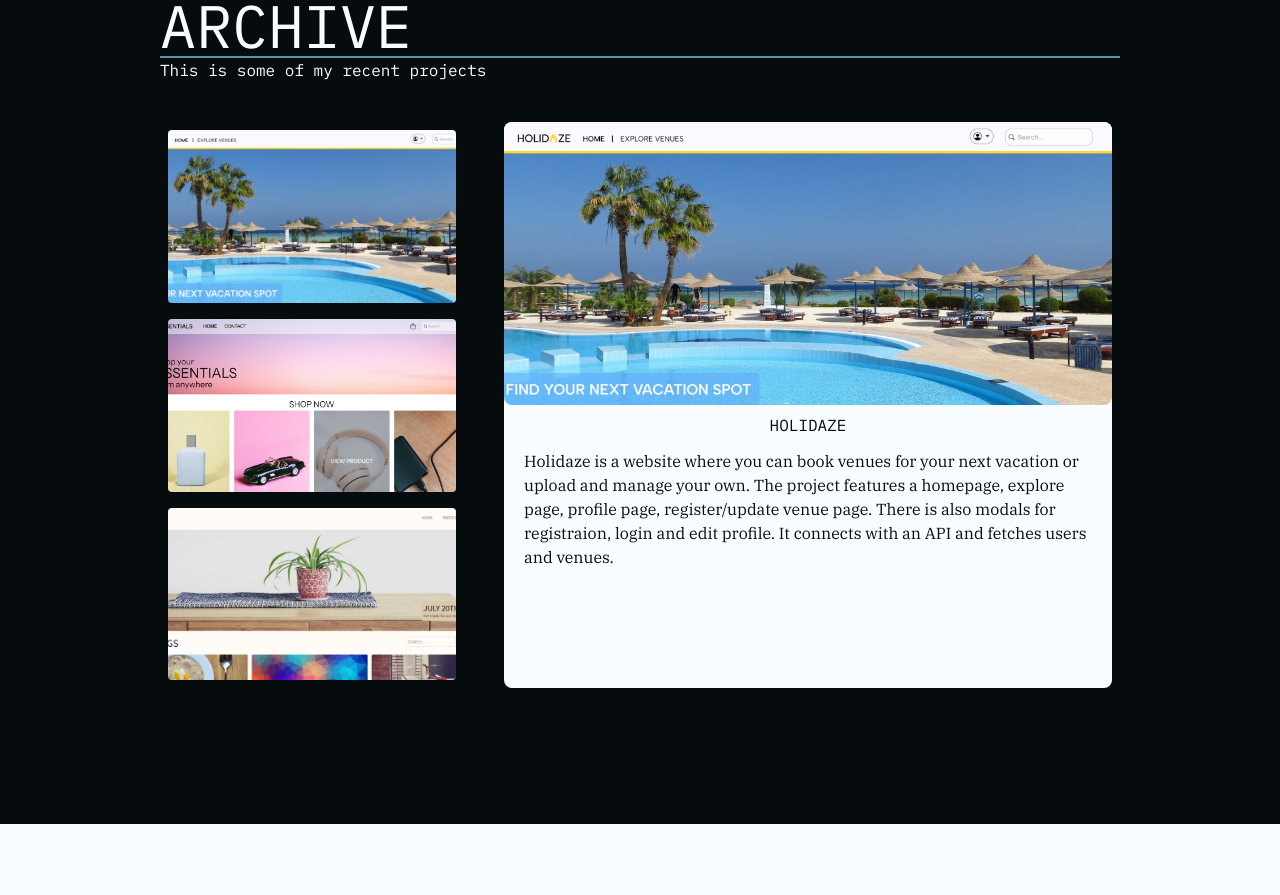
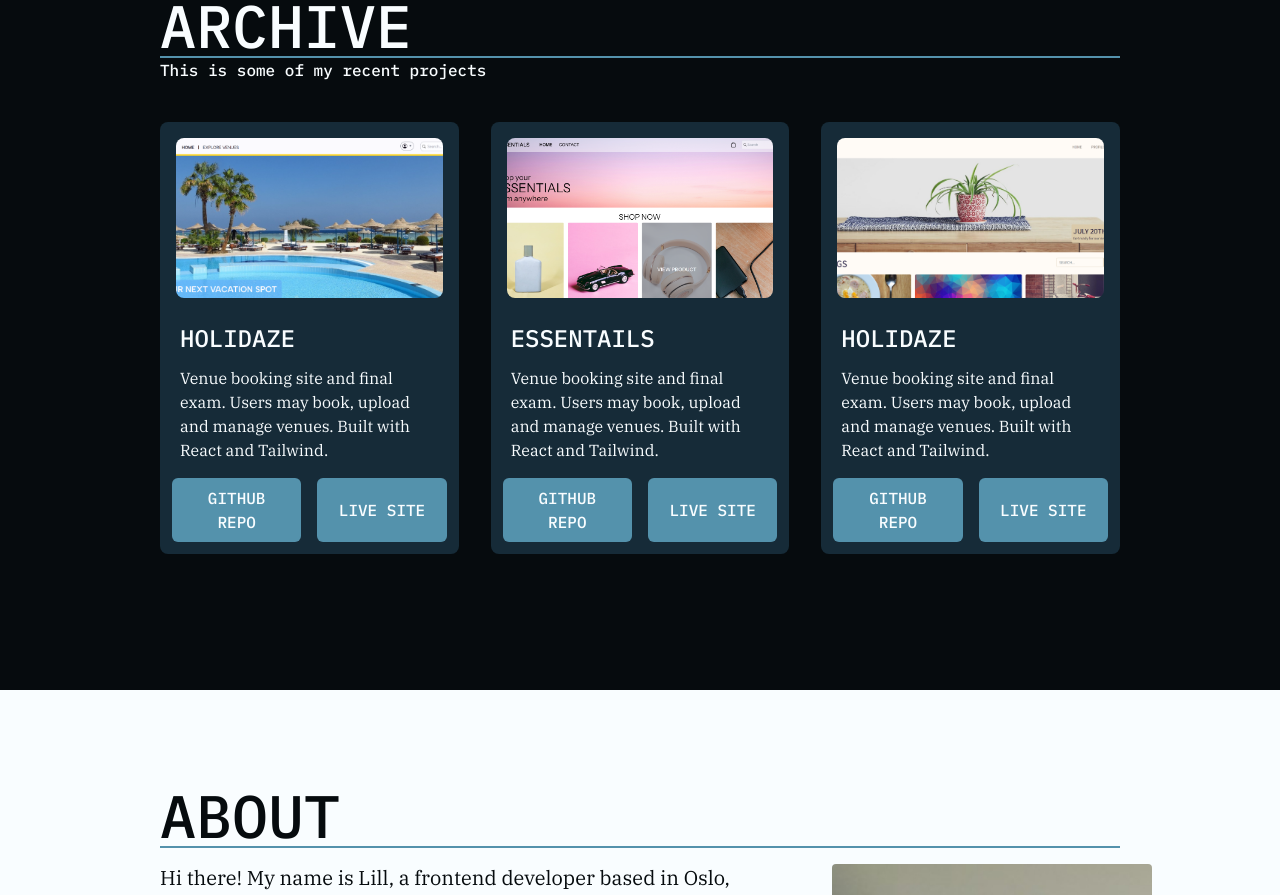
Before and after one commit to LillKonst/portfolio2, a React (Vite) app: page / in a window 1280 px wide. Shown: the part 900-1795 px from the top of the page. Built offline with nearby package versions, Linux system fonts and the light colour scheme.

Commit message:
added new cards and layout for archive

```diff
--- a/src/components/archive/Archive.jsx
+++ b/src/components/archive/Archive.jsx
@@ -1,4 +1,4 @@
-import Carousel from "./carousel/Carousel";
+import CardCollection from "./cardCollection/CardCollection";
 
 export default function Archive() {
   return (
@@ -9,7 +9,7 @@ export default function Archive() {
       <h3 className="text-md">This is some of my recent projects</h3>
 
       <div className="w-full flex justify-center my-10">
-        <Carousel />
+        <CardCollection />
       </div>
     </div>
   );
--- a/src/components/archive/biddings-card/BiddingsCard.jsx
+++ b/src/components/archive/biddings-card/BiddingsCard.jsx
@@ -1,25 +1,30 @@
-import holidazeImg from "../../../images/holidaze-screenshot.png";
+import biddingsImg from "../../../images/biddings-screenshot.png";
 
 export default function BiddingsCard() {
   return (
-    <div className="w-full h-full rounded-lg bg-customWhite m-2 -mb-1">
-      <div className="w-full h-3/6 rounded-lg">
-        <img
-          src={holidazeImg}
-          alt="holidaze img"
-          className="w-full h-full object-cover rounded-lg"
-        />
+    <div className="col-span-6 md:col-span-3 lg:col-span-2 w-full h-full rounded-lg bg-customBlue-dark">
+      <div className="p-4">
+        <div className="rounded-lg w-full aspect-w-5 aspect-h-3 ">
+          <img
+            src={biddingsImg}
+            alt="holidaze img"
+            className="w-full h-full object-cover rounded-lg"
+          />
+        </div>
       </div>
-      <h4 className="text-customBlack p-2 text-center font-semibold">
-        BIDDINGS
-      </h4>
-      <p className="text-customBlack px-5 py-1">
-        Holidaze is a website where you can book venues for your next vacation
-        or upload and manage your own. The project features a homepage, explore
-        page, profile page, register/update venue page. There is also modals for
-        registraion, login and edit profile. It connects with an API and fetches
-        users and venues.
+      <h4 className="text-customWhite p-2 px-5 text-2xl">HOLIDAZE</h4>
+      <p className="text-customWhite px-5 py-1">
+        Venue booking site and final exam. Users may book, upload and manage
+        venues. Built with React and Tailwind.
       </p>
+      <div className="flex gap-4 p-3">
+        <button className="w-full py-2 px-3 flex justify-center items-center bg-customBlue text-customWhite rounded-md gap-2">
+          GITHUB REPO
+        </button>
+        <button className="w-full py-2 px-3 flex justify-center items-center bg-customBlue text-customWhite rounded-md gap-2">
+          LIVE SITE
+        </button>
+      </div>
     </div>
   );
 }
--- /dev/null
+++ b/src/components/archive/cardCollection/CardCollection.jsx
@@ -0,0 +1,13 @@
+import HolidazeCard from "../holidaze-card/HolidazeCard";
+import EssentailsCard from "../essentials-card/EssentialsCard";
+import BiddingsCard from "../biddings-card/BiddingsCard";
+
+export default function CardCollection() {
+  return (
+    <div className="grid grid-cols-6 gap-8">
+      <HolidazeCard />
+      <EssentailsCard />
+      <BiddingsCard />
+    </div>
+  );
+}
--- a/src/components/archive/essentials-card/EssentialsCard.jsx
+++ b/src/components/archive/essentials-card/EssentialsCard.jsx
@@ -1,25 +1,30 @@
-import holidazeImg from "../../../images/holidaze-screenshot.png";
+import essentialsImg from "../../../images/essentials-screenshot.png";
 
 export default function EssentailsCard() {
   return (
-    <div className="w-full h-full rounded-lg bg-customWhite m-2 -mb-1">
-      <div className="w-full h-3/6 rounded-lg">
-        <img
-          src={holidazeImg}
-          alt="holidaze img"
-          className="w-full h-full object-cover rounded-lg"
-        />
+    <div className="col-span-6 md:col-span-3 lg:col-span-2 w-full h-full rounded-lg bg-customBlue-dark">
+      <div className="p-4">
+        <div className="rounded-lg w-full aspect-w-5 aspect-h-3 ">
+          <img
+            src={essentialsImg}
+            alt="holidaze img"
+            className="w-full h-full object-cover rounded-lg"
+          />
+        </div>
       </div>
-      <h4 className="text-customBlack p-2 text-center font-semibold">
-        ESSENTIALS
-      </h4>
-      <p className="text-customBlack px-5 py-1">
-        Holidaze is a website where you can book venues for your next vacation
-        or upload and manage your own. The project features a homepage, explore
-        page, profile page, register/update venue page. There is also modals for
-        registraion, login and edit profile. It connects with an API and fetches
-        users and venues.
+      <h4 className="text-customWhite p-2 px-5 text-2xl">ESSENTAILS</h4>
+      <p className="text-customWhite px-5 py-1">
+        Venue booking site and final exam. Users may book, upload and manage
+        venues. Built with React and Tailwind.
       </p>
+      <div className="flex gap-4 p-3">
+        <button className="w-full py-2 px-3 flex justify-center items-center bg-customBlue text-customWhite rounded-md gap-2">
+          GITHUB REPO
+        </button>
+        <button className="w-full py-2 px-3 flex justify-center items-center bg-customBlue text-customWhite rounded-md gap-2">
+          LIVE SITE
+        </button>
+      </div>
     </div>
   );
 }
--- a/src/components/archive/holidaze-card/HolidazeCard.jsx
+++ b/src/components/archive/holidaze-card/HolidazeCard.jsx
@@ -2,24 +2,29 @@ import holidazeImg from "../../../images/holidaze-screenshot.png";
 
 export default function HolidazeCard() {
   return (
-    <div className="w-full h-full rounded-lg bg-customWhite">
-      <div className="w-full h-3/6 rounded-lg">
-        <img
-          src={holidazeImg}
-          alt="holidaze img"
-          className="w-full h-full object-cover rounded-lg"
-        />
+    <div className="col-span-6 lg:col-span-2 w-full h-full rounded-lg bg-customBlue-dark flex flex-col">
+      <div className="p-4">
+        <div className="rounded-lg w-full aspect-w-5 aspect-h-3 ">
+          <img
+            src={holidazeImg}
+            alt="holidaze img"
+            className="w-full h-full object-cover rounded-lg"
+          />
+        </div>
       </div>
-      <h4 className="text-customBlack p-2 text-center font-semibold">
-        HOLIDAZE
-      </h4>
-      <p className="text-customBlack px-5 py-1">
-        Holidaze is a website where you can book venues for your next vacation
-        or upload and manage your own. The project features a homepage, explore
-        page, profile page, register/update venue page. There is also modals for
-        registraion, login and edit profile. It connects with an API and fetches
-        users and venues.
+      <h4 className="text-customWhite p-2 px-5 text-2xl">HOLIDAZE</h4>
+      <p className="text-customWhite px-5 py-1">
+        Venue booking site and final exam. Users may book, upload and manage
+        venues. Built with React and Tailwind.
       </p>
+      <div className="flex gap-4 p-3">
+        <button className="w-full py-2 px-3 flex justify-center items-center bg-customBlue text-customWhite rounded-md gap-2">
+          GITHUB REPO
+        </button>
+        <button className="w-full py-2 px-3 flex justify-center items-center bg-customBlue text-customWhite rounded-md gap-2">
+          LIVE SITE
+        </button>
+      </div>
     </div>
   );
 }
--- a/src/index.css
+++ b/src/index.css
@@ -11,10 +11,17 @@
 
 @font-face {
   font-family: "PlexMono";
-  src: url("../public/fonts/IBM_Plex_Mono/IBMPlexMono-Regular.ttf");
+  src: url("../public/fonts/IBM_Plex_Mono/IBMPlexMono-Medium.ttf");
   font-weight: 100 900;
   font-style: normal;
 }
+
+/* @font-face {
+  font-family: "PlexMono";
+  src: url("../public/fonts/IBM_Plex_Mono/IBMPlexMono-SemiBold.ttf");
+  font-weight: 100 900;
+  font-style: normal;
+} */
 
 @font-face {
   font-family: "PlexSerif";
--- a/tailwind.config.js
+++ b/tailwind.config.js
@@ -8,8 +8,11 @@ export default {
       colors: {
         customBlack: "#060B0E",
         customWhite: "#F9FDFF",
-        customBlue: "#5492AC",
         customGray: "#C7CECF",
+        customBlue: {
+          DEFAULT: "#5492AC",
+          dark: "#162B38",
+        },
       },
       screens: {
         xxs: "400px",
```
